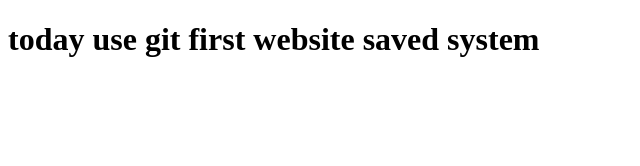
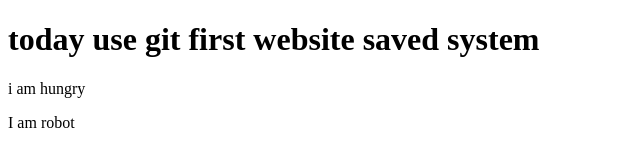
Before and after one commit to AbuKawsarAlam/myfirstwebsite, a plain HTML site: page index.html in a window 1280 px wide. Shown: the whole page, without its empty margins (0-640 px from the left). Drawn offline with Linux system fonts and the light colour scheme.

Commit message:
hungry robot

```diff
--- a/index.html
+++ b/index.html
@@ -8,5 +8,7 @@
 </head>
 <body>
     <h1>today use git first website saved system</h1>
+    <p>i am hungry</p>
+    <p>I am robot</p>
 </body>
 </html>
```
